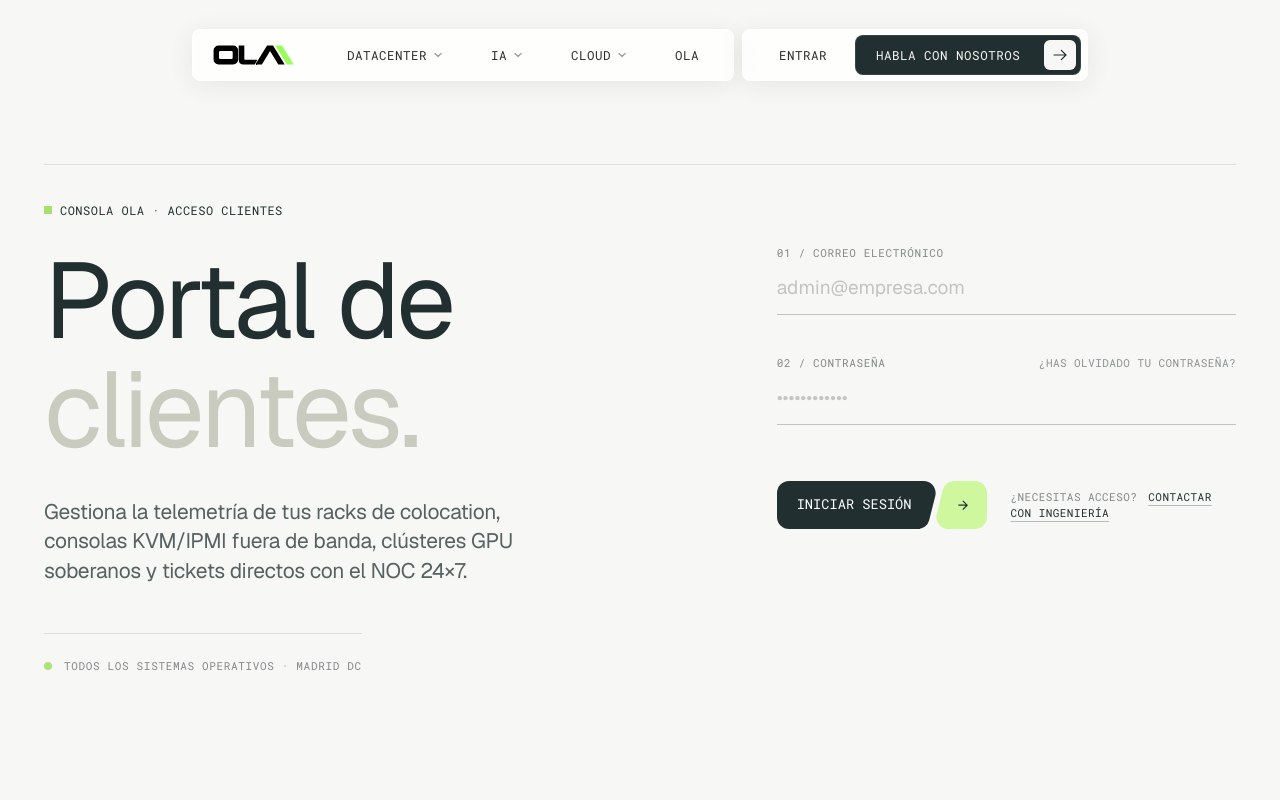
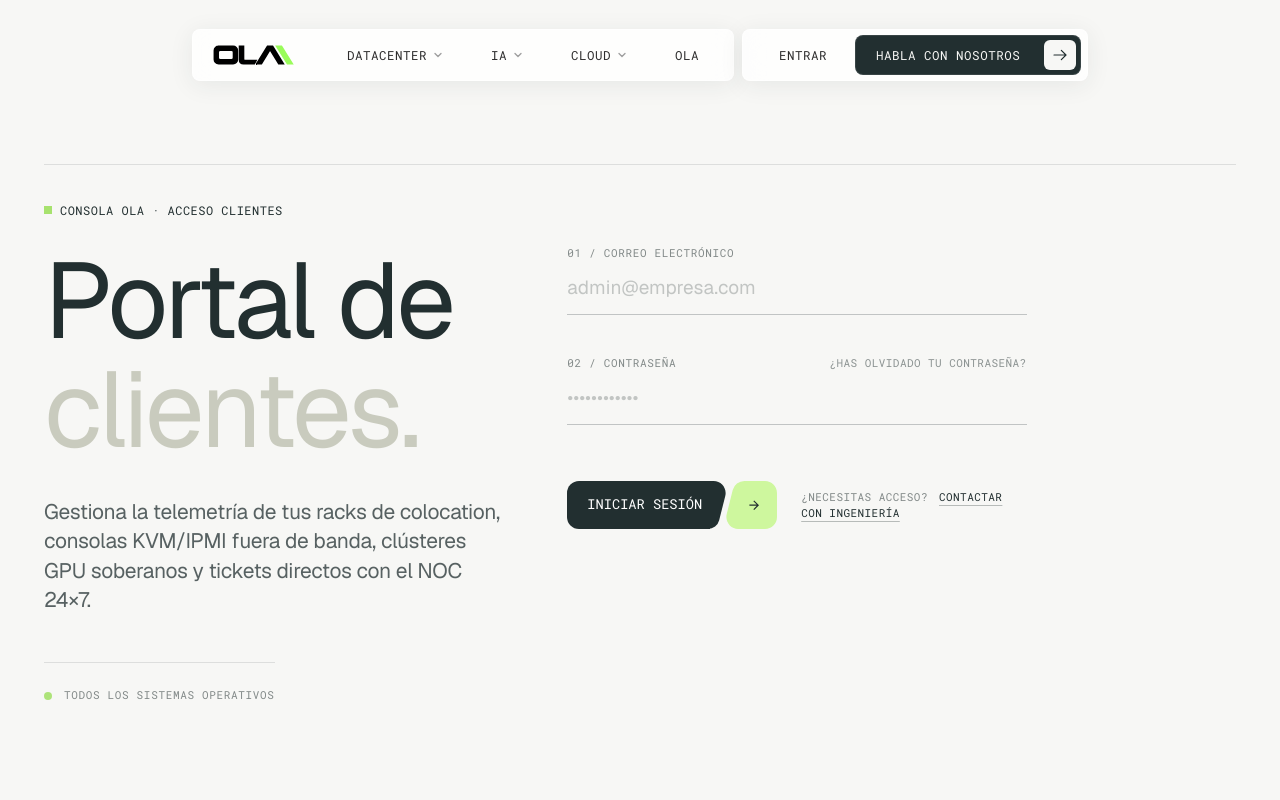
Before and after one commit to cloudindev/oladatacenter, a Next.js app: page /login in a window 1280 px wide. Shown: the top 800 px of the page. Built offline with nearby package versions, Linux system fonts and the light colour scheme; a web font is replaced by a local one.

Commit message:
fix(login): remove Madrid DC label and shift form left for right-side breathing room

```diff
--- a/src/app/login/page.tsx
+++ b/src/app/login/page.tsx
@@ -109,7 +109,7 @@
       <section className="flex-1 flex items-center w-full max-w-[1600px] mx-auto px-6 md:px-[44px] pt-[136px] md:pt-[164px] pb-24 md:pb-32">
         <div className="w-full grid grid-cols-1 lg:grid-cols-12 gap-y-14 lg:gap-x-16 items-start pt-8 border-t border-bg-dark/12">
           {/* Columna Izquierda: Titular Editorial y Estado Operativo */}
-          <div className="lg:col-span-6 lg:pr-8">
+          <div className="lg:col-span-5">
             <div className="inline-flex items-center gap-2 font-mono uppercase text-[12px] tracking-[0.04em] text-text-base mb-7">
               <span aria-hidden className="w-2 h-2 bg-primary-hover inline-block" />
               <span>{t("OLA CONSOLE · CLIENT ACCESS", "CONSOLA OLA · ACCESO CLIENTES")}</span>
@@ -119,7 +119,7 @@
               <WordRevealText words={heroTitleWords} revealed={revealed} staggerMs={95} />
             </h1>
 
-            <p className="text-[clamp(1.0625rem,calc(1.0625rem+0.005*(100vw-27.5rem)),1.3125rem)] font-normal tracking-[-0.015em] leading-[1.4] text-text-base/75 max-w-[44ch] mb-12">
+            <p className="text-[clamp(1.0625rem,calc(1.0625rem+0.005*(100vw-27.5rem)),1.3125rem)] font-normal tracking-[-0.015em] leading-[1.4] text-text-base/75 max-w-[42ch] mb-12">
               {t(
                 "Manage your colocation telemetry, out-of-band KVM/IPMI consoles, sovereign GPU clusters, and direct 24×7 NOC tickets.",
                 "Gestiona la telemetría de tus racks de colocation, consolas KVM/IPMI fuera de banda, clústeres GPU soberanos y tickets directos con el NOC 24×7."
@@ -130,15 +130,15 @@
               <span className="w-2 h-2 rounded-full bg-primary-hover animate-pulse" aria-hidden />
               <span>
                 {t(
-                  "ALL SYSTEMS OPERATIONAL · MADRID DC",
-                  "TODOS LOS SISTEMAS OPERATIVOS · MADRID DC"
+                  "ALL SYSTEMS OPERATIONAL",
+                  "TODOS LOS SISTEMAS OPERATIVOS"
                 )}
               </span>
             </div>
           </div>
 
-          {/* Columna Derecha: Formulario Desnudo Directo Sobre el Lienzo (Sin Card) */}
-          <div className="lg:col-span-5 lg:col-start-8 lg:pt-12">
+          {/* Columna Derecha: Formulario Desnudo Desplazado a la Izquierda para Respirar a la Derecha */}
+          <div className="lg:col-span-5 lg:col-start-6 lg:pt-12">
             <form onSubmit={handleSubmit} className="space-y-10" noValidate>
               <div>
                 <label
```
